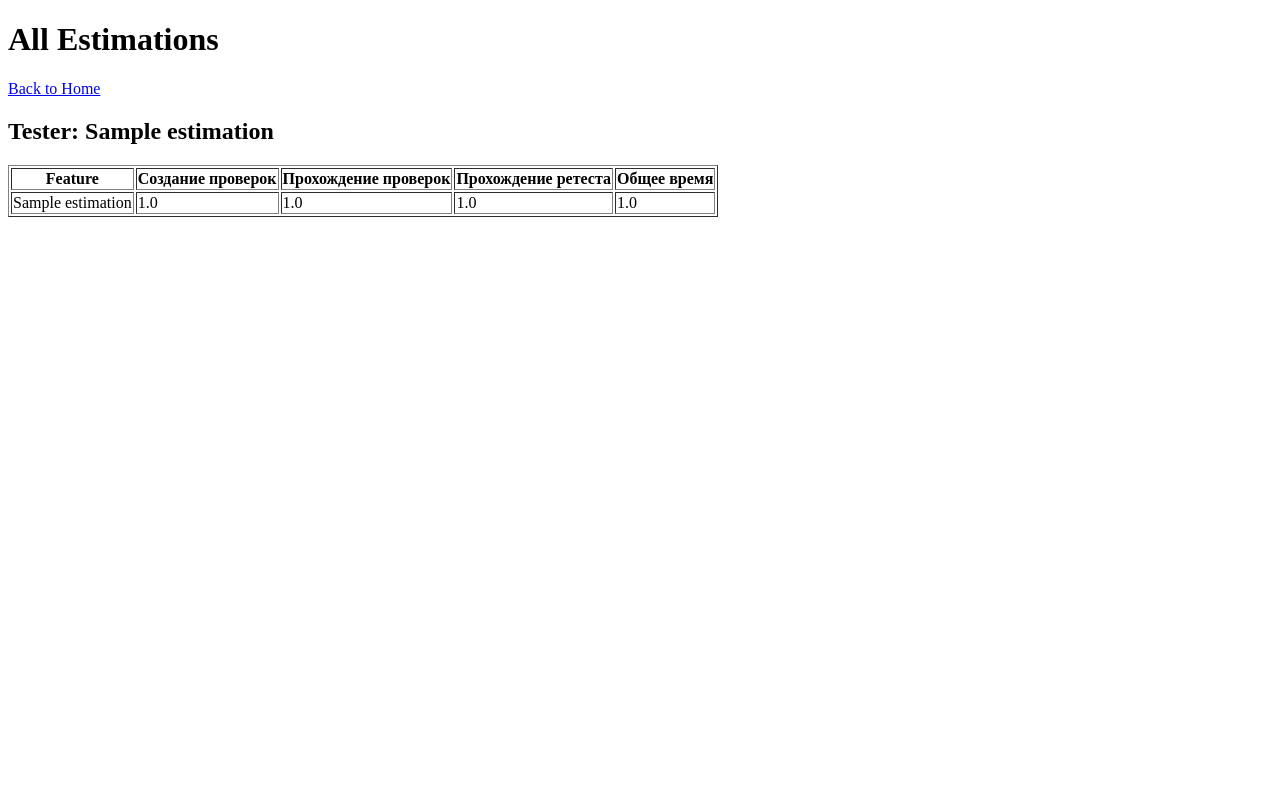
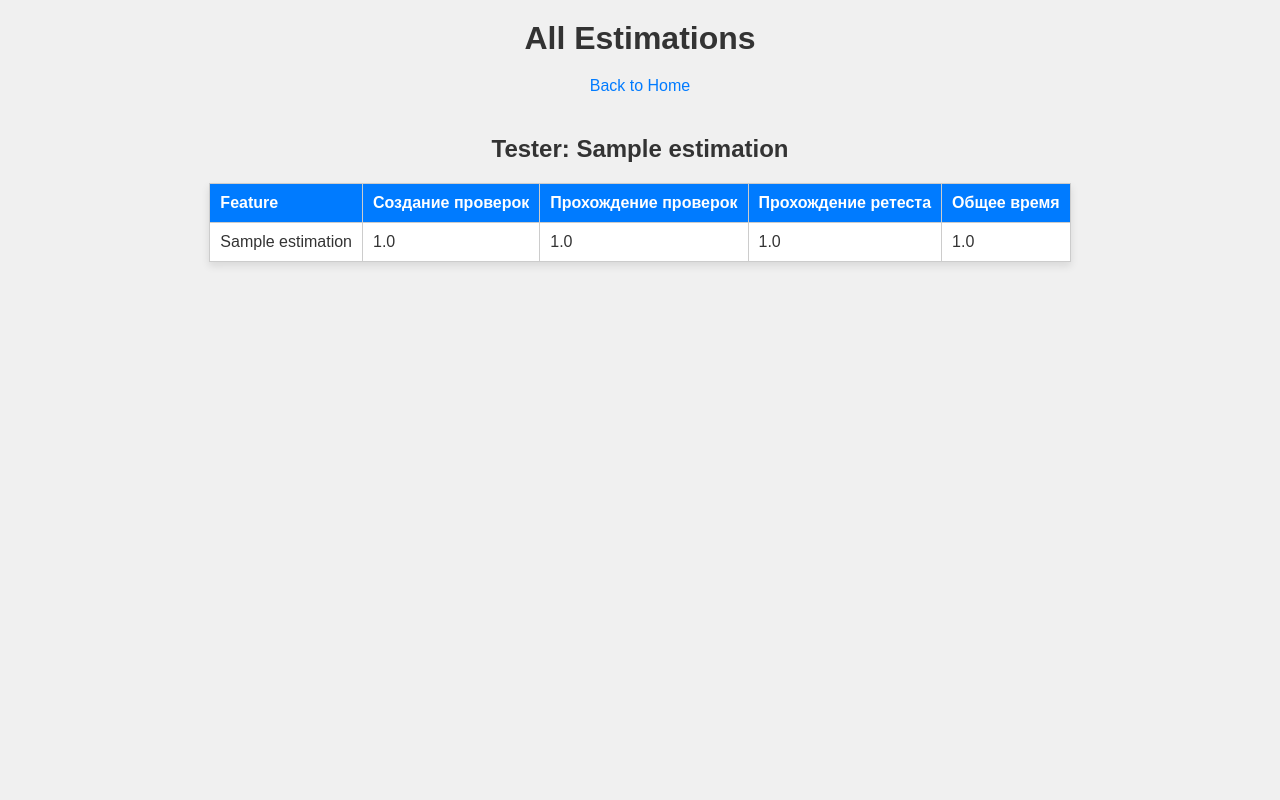
Before and after one commit to VladimirovES/flask-estimation, a Flask app: page /estimations in a window 1280 px wide. Run offline with Flask 3, Linux system fonts and the light colour scheme; tables that the repository leaves empty hold one stand-in row (values such as "Sample post").

Commit message:
color table

```diff
--- a/templates/estimations.html
+++ b/templates/estimations.html
@@ -3,13 +3,77 @@
 <head>
     <meta charset="UTF-8">
     <title>All Estimations</title>
+    <style>
+        :root {
+            --background-color: #f0f0f0;
+            --text-color: #333;
+            --primary-color: #007bff;
+            --primary-color-hover: #0056b3;
+            --table-border-color: #ccc;
+            --table-background-color: #ffffff;
+            --border-radius: 5px;
+        }
+
+        body, html {
+            height: 100%;
+            margin: 0;
+            padding: 0;
+            display: flex;
+            flex-direction: column;
+            align-items: center;
+            background-color: var(--background-color);
+            font-family: Arial, sans-serif;
+            color: var(--text-color);
+        }
+
+        h1, h2 {
+            margin: 20px 0;
+        }
+
+        a {
+            color: var(--primary-color);
+            text-decoration: none;
+            transition: color 0.3s ease;
+        }
+
+        a:hover {
+            color: var(--primary-color-hover);
+        }
+
+        table {
+            border-collapse: collapse;
+            background-color: var(--table-background-color);
+            box-shadow: 0 4px 8px rgba(0, 0, 0, 0.1);
+            margin-bottom: 20px;
+        }
+
+        table, th, td {
+            border: 1px solid var(--table-border-color);
+        }
+
+        th, td {
+            padding: 10px;
+            text-align: left;
+        }
+
+        th {
+            background-color: var(--primary-color);
+            color: white;
+        }
+
+        td {
+            background-color: #FFF;
+        }
+
+    </style>
 </head>
 <body>
     <h1>All Estimations</h1>
-     <a href="/">Back to Home</a>
+    <a href="/" style="margin-bottom: 20px;">Back to Home</a>
     {% for tester_name, estimations in grouped_estimations.items() %}
         <h2>Tester: {{ tester_name }}</h2>
-        <table border="1">
+        <table>
+            <thead>
                 <tr>
                     <th>Feature</th>
                     <th>Создание проверок</th>
@@ -17,6 +81,8 @@
                     <th>Прохождение ретеста</th>
                     <th>Общее время</th>
                 </tr>
+            </thead>
+            <tbody>
                 {% for estimation in estimations %}
                     <tr>
                         <td>{{ estimation.feature_name }}</td>
@@ -26,8 +92,8 @@
                         <td>{{ estimation.estimate_testing }}</td>
                     </tr>
                 {% endfor %}
+            </tbody>
         </table>
-
     {% endfor %}
 </body>
 </html>
```
Lines whose indentation alone changed are shown as unchanged.
